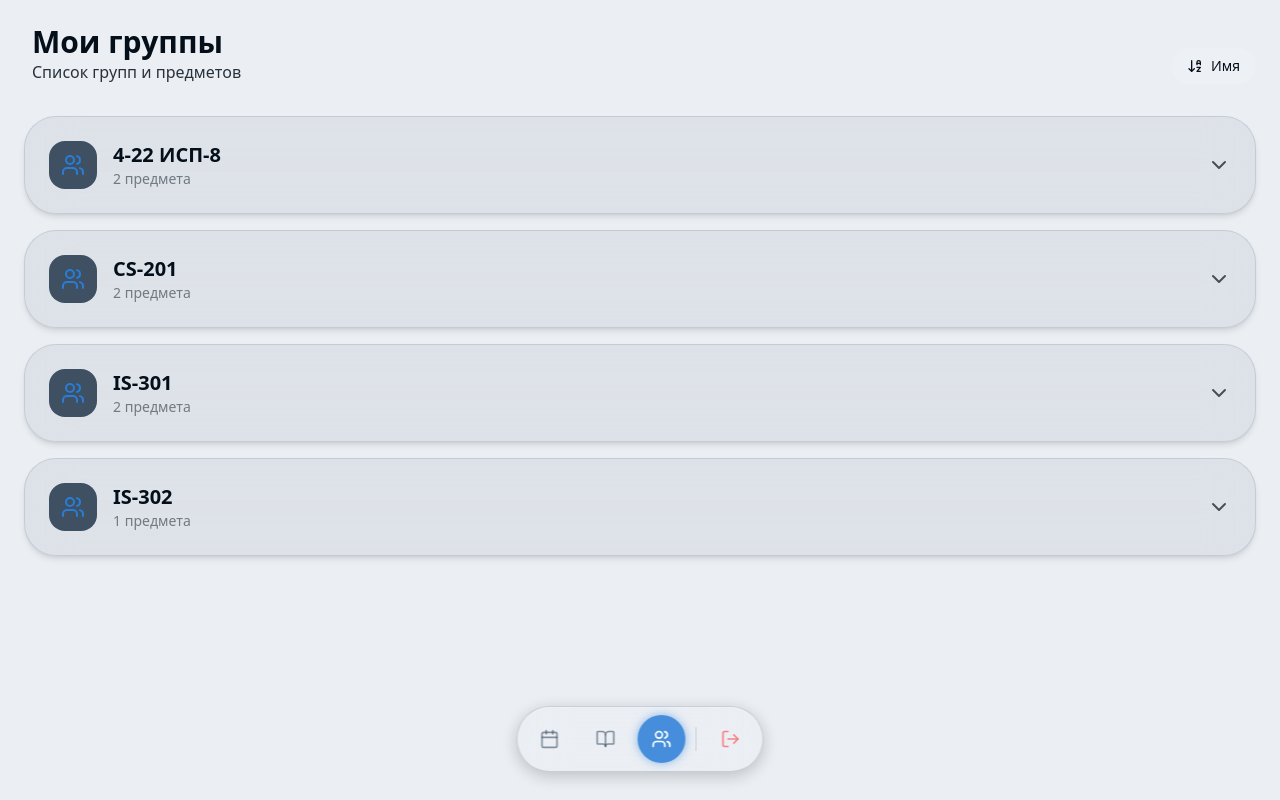
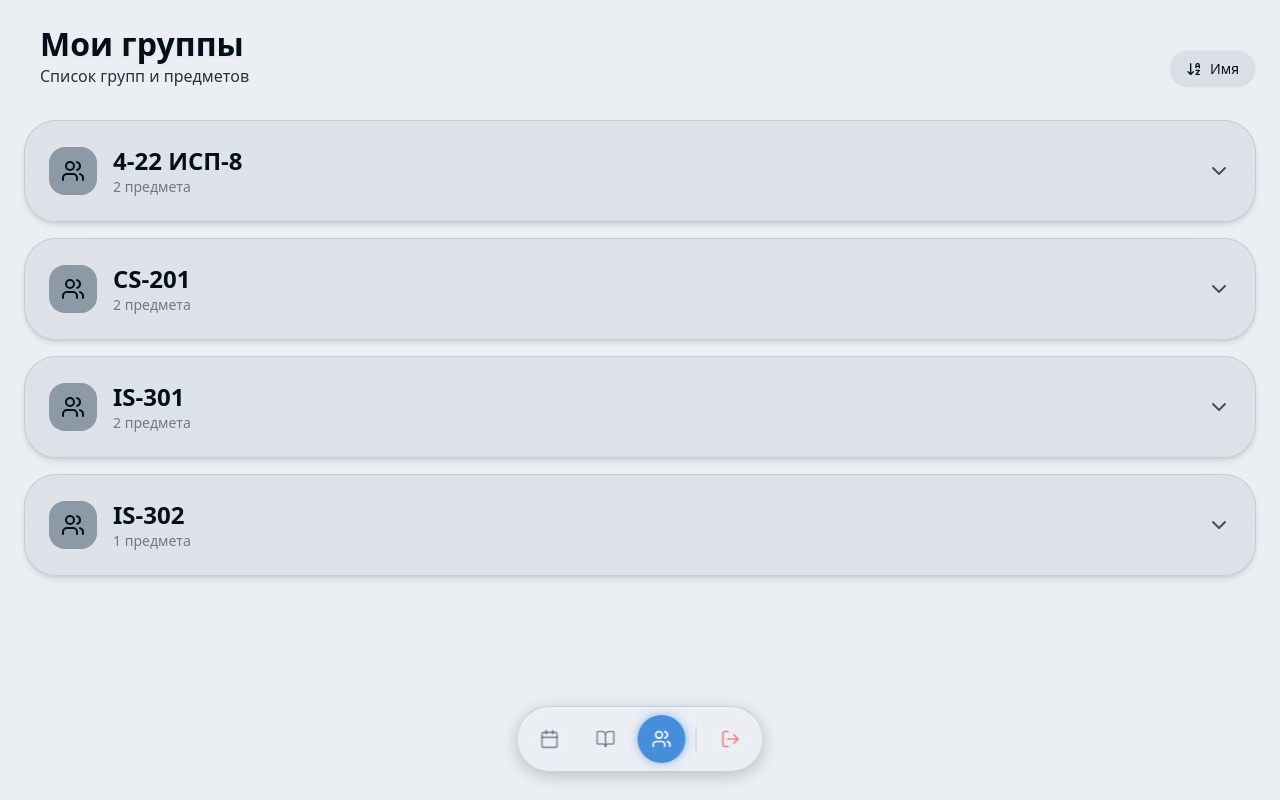
Before and after one commit to diemeoow/volpt-Next.JS-, a Next.js app: page /groups in a window 1280 px wide. Built offline with nearby package versions, Linux system fonts and the light colour scheme.

Commit message:
update
+edit groups page

```diff
--- a/app/groups/page.tsx
+++ b/app/groups/page.tsx
@@ -29,14 +29,18 @@ export default function GroupsPage() {
     return (
         <div className="p-4 md:p-6 mx-auto w-full">
             <div className="mb-8 pl-2 flex justify-between items-end">
-                <div>
-                    <h2 className="text-3xl font-bold text-text">Мои группы</h2>
-                    <p className="text-text/85">Список групп и предметов</p>
+                <div className="pl-2">
+                    <h2 className="text-text text-h2 drop-shadow-sm">
+                        Мои группы
+                    </h2>
+                    <p className="text-text/85 text-body">
+                        Список групп и предметов
+                    </p>
                 </div>
 
                 <button
                     onClick={toggleSort}
-                    className="flex items-center gap-2 px-4 py-2 rounded-full bg-white/10 hover:bg-white/20 text-text text-sm font-medium transition-colors"
+                    className="flex items-center gap-2 px-4 py-2 rounded-full bg-primary/10 hover:bg-secondary/10 border hover:border-accent/55 hover:text-accent text-text text-body-sm font-medium transition-colors"
                 >
                     {sortBy === "NAME" ? (
                         <ArrowDownAZ className="w-4 h-4" />
@@ -62,15 +66,15 @@ export default function GroupsPage() {
                             >
                                 <div className="flex items-center gap-4">
                                     <div
-                                        className={`p-3 rounded-2xl transition-all duration-300 ${isExpanded ? "bg-secondary shadow-[0_0_20px_rgba(41,125,214,0.5)]" : "bg-primary"}`}
+                                        className={`p-3 rounded-2xl transition-all duration-300 ${isExpanded ? "bg-secondary/50 shadow-[0_0_20px_rgba(41,125,214,0.5)]" : "bg-primary/50"}`}
                                     >
-                                        <Users className="w-6 h-6 text-accent" />
+                                        <Users className="w-6 h-6 text-text" />
                                     </div>
                                     <div>
-                                        <h3 className="text-xl font-bold text-text">
+                                        <h3 className="text-h4 text-text">
                                             {group.name}
                                         </h3>
-                                        <p className="text-sm text-text/50">
+                                        <p className="text-body-sm text-text/50">
                                             {group.subjects.length} предмета
                                         </p>
                                     </div>
@@ -86,17 +90,17 @@ export default function GroupsPage() {
                                 className={`transition-[max-height,opacity] duration-500 ease-in-out overflow-hidden ${isExpanded ? "max-h-96 opacity-100" : "max-h-0 opacity-0"}`}
                             >
                                 <div className="p-6 pt-0 border-t border-white/10">
-                                    <p className="text-xs font-semibold text-white/40 uppercase tracking-wider mb-3 mt-4">
+                                    <p className="text-caption text-text/60 uppercase tracking-wider pl-1.5 mb-3 mt-4">
                                         Список предметов
                                     </p>
                                     <div className="grid gap-3">
                                         {group.subjects.map((sub, idx) => (
                                             <div
                                                 key={idx}
-                                                className="flex items-center gap-3 p-3 rounded-xl bg-black/20 border border-white/5"
+                                                className="flex items-center gap-2 p-3 rounded-xl bg-primary/10 border border-primary/5"
                                             >
-                                                <Book className="w-4 h-4 text-text/60" />
-                                                <span className="text-text/90 font-medium">
+                                                <Book className="w-4 h-4 text-secondary/85" />
+                                                <span className="text-text text-h6">
                                                     {sub}
                                                 </span>
                                             </div>
--- a/constants.ts
+++ b/constants.ts
@@ -1,4 +1,4 @@
-import { GroupSummary, ScheduleDay, Student } from "./types";
+import { GroupSummary, Student } from "./types";
 
 // Time slots definition
 export const TIME_SLOTS = [
```
